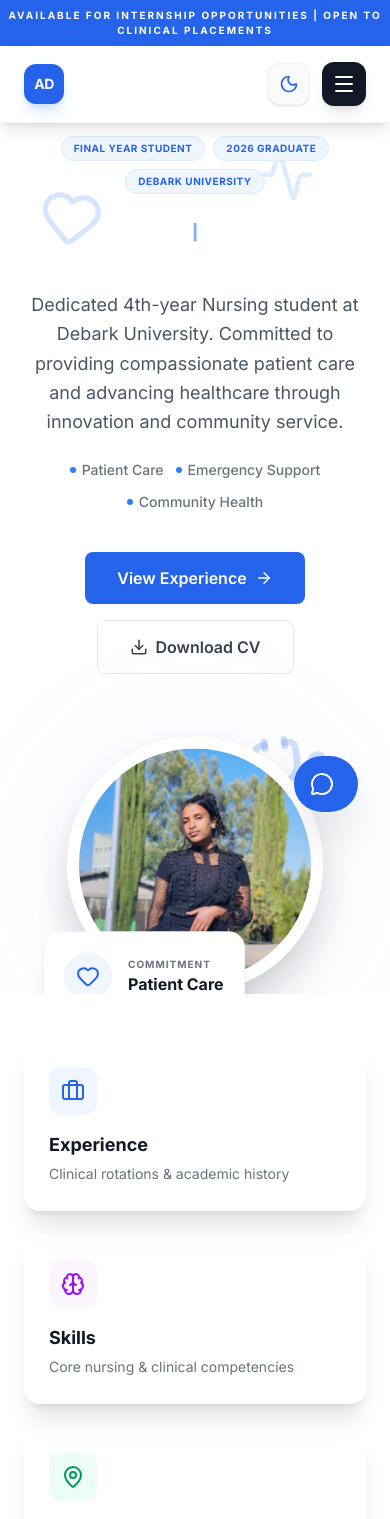
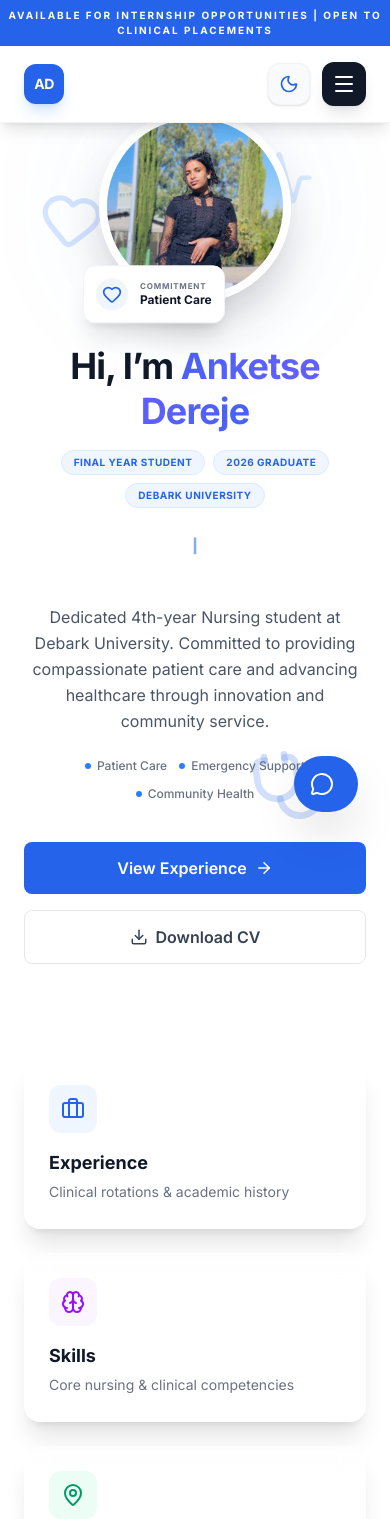
Before and after one commit to tademf/anketse-dereje-portfolio, a React (Vite) app: page / in a window 390 px wide. Shown: the top 1519 px of the page. Built offline with nearby package versions, Linux system fonts and the light colour scheme.

Commit message:
Refactor Hero component layout and styles

```diff
--- a/src/components/Hero.tsx
+++ b/src/components/Hero.tsx
@@ -1,8 +1,9 @@
 import { motion } from "motion/react";
 import { useEffect, useState } from "react";
-import { Heart, Stethoscope, Activity, Thermometer, Download, ArrowRight } from "lucide-react";
+import { Heart, Stethoscope, Activity, Download, ArrowRight } from "lucide-react";
 import { toast } from "sonner";
 import AnketseProfile from "../assets/photo_2026-03-27_16-23-43.jpg";
+
 export default function Hero() {
   const [text, setText] = useState("");
   const fullText = "Patient Care | Compassion | Clinical Skills";
@@ -26,7 +27,10 @@ export default function Hero() {
   };
 
   return (
-    <section id="home" className="relative min-h-screen flex items-center justify-center bg-white dark:bg-gray-950 transition-colors overflow-hidden">
+    <section
+      id="home"
+      className="relative min-h-screen pt-28 pb-12 lg:pt-0 lg:pb-0 flex items-center justify-center bg-white dark:bg-gray-950 transition-colors overflow-hidden"
+    >
       {/* Animated Gradient Background */}
       <div className="absolute inset-0 opacity-20 dark:opacity-10 animate-gradient bg-gradient-to-br from-blue-400 via-purple-500 to-blue-600 -z-10" />
 
@@ -55,14 +59,16 @@ export default function Hero() {
         </motion.div>
       </div>
 
-      <div className="container-custom relative z-10">
-        <div className="flex flex-col lg:flex-row items-center justify-between gap-16">
-          <div className="lg:text-left text-center lg:w-1/2">
+      <div className="container-custom relative z-10 px-4">
+        <div className="flex flex-col lg:flex-row items-center justify-between gap-10 lg:gap-16">
+
+          {/* Text Content */}
+          <div className="lg:text-left text-center lg:w-1/2 order-2 lg:order-1">
             <motion.h1
               initial={{ opacity: 0, y: 20 }}
               animate={{ opacity: 1, y: 0 }}
               transition={{ duration: 0.6, delay: 0.1 }}
-              className="text-5xl md:text-7xl font-bold text-gray-900 dark:text-white mb-4 tracking-tight leading-tight"
+              className="text-4xl md:text-6xl lg:text-7xl font-bold text-gray-900 dark:text-white mb-4 tracking-tight leading-tight"
             >
               Hi, I’m <span className="bg-clip-text text-transparent bg-gradient-to-r from-blue-600 via-indigo-500 to-blue-600 dark:from-blue-400 dark:via-indigo-300 dark:to-blue-400 animate-gradient-text">Anketse Dereje</span>
             </motion.h1>
@@ -81,7 +87,7 @@ export default function Hero() {
             </motion.div>
 
             <div className="h-10 mb-8">
-              <p className="text-xl md:text-2xl font-bold font-poppins bg-clip-text text-transparent bg-gradient-to-r from-blue-600 via-purple-500 via-pink-500 via-orange-500 to-blue-600 animate-gradient-text">
+              <p className="text-lg md:text-2xl font-bold font-poppins bg-clip-text text-transparent bg-gradient-to-r from-blue-600 via-purple-500 via-pink-500 via-orange-500 to-blue-600 animate-gradient-text">
                 {text}<span className="text-blue-600 dark:text-blue-400 animate-pulse">|</span>
               </p>
             </div>
@@ -90,7 +96,7 @@ export default function Hero() {
               initial={{ opacity: 0, y: 20 }}
               animate={{ opacity: 1, y: 0 }}
               transition={{ duration: 0.6, delay: 0.2 }}
-              className="text-lg text-gray-600 dark:text-gray-400 mb-6 max-w-xl lg:mx-0 mx-auto leading-relaxed"
+              className="text-base md:text-lg text-gray-600 dark:text-gray-400 mb-6 max-w-xl lg:mx-0 mx-auto leading-relaxed"
             >
               Dedicated 4th-year Nursing student at Debark University. Committed to providing compassionate patient care and advancing healthcare through innovation and community service.
             </motion.p>
@@ -102,7 +108,7 @@ export default function Hero() {
               className="flex flex-wrap justify-center lg:justify-start gap-3 mb-10"
             >
               {["Patient Care", "Emergency Support", "Community Health"].map((specialty) => (
-                <div key={specialty} className="flex items-center gap-1.5 text-sm font-medium text-gray-500 dark:text-gray-400">
+                <div key={specialty} className="flex items-center gap-1.5 text-xs md:text-sm font-medium text-gray-500 dark:text-gray-400">
                   <div className="w-1.5 h-1.5 rounded-full bg-blue-500" />
                   {specialty}
                 </div>
@@ -115,55 +121,53 @@ export default function Hero() {
               transition={{ duration: 0.6, delay: 0.3 }}
               className="flex flex-col sm:flex-row gap-4 justify-center lg:justify-start items-center"
             >
-              <a href="#experience" className="px-8 py-3.5 bg-blue-600 text-white rounded-lg hover:bg-blue-700 transition-all font-semibold text-base flex items-center gap-2">
+              <a href="#experience" className="w-full sm:w-auto px-8 py-3.5 bg-blue-600 text-white rounded-lg hover:bg-blue-700 transition-all font-semibold text-base flex justify-center items-center gap-2">
                 View Experience <ArrowRight size={18} />
               </a>
               <button
                 onClick={handleDownload}
-                className="px-8 py-3.5 border border-gray-200 dark:border-gray-800 text-gray-700 dark:text-gray-300 rounded-lg hover:bg-gray-50 dark:hover:bg-gray-900 transition-all font-semibold text-base flex items-center gap-2"
+                className="w-full sm:w-auto px-8 py-3.5 border border-gray-200 dark:border-gray-800 text-gray-700 dark:text-gray-300 rounded-lg hover:bg-gray-50 dark:hover:bg-gray-900 transition-all font-semibold text-base flex justify-center items-center gap-2"
               >
                 <Download size={18} /> Download CV
               </button>
             </motion.div>
           </div>
 
+          {/* Image Side */}
           <motion.div
             initial={{ opacity: 0, scale: 0.95 }}
             animate={{ opacity: 1, scale: 1 }}
             transition={{ duration: 0.8, delay: 0.2 }}
-            className="lg:w-1/2 flex justify-center lg:justify-end"
+            className="lg:w-1/2 flex justify-center lg:justify-end order-1 lg:order-2"
           >
             <div className="relative">
-              {/* Premium Image Styling */}
               <motion.div
                 animate={{ y: [0, -10, 0] }}
                 transition={{ duration: 6, repeat: Infinity, ease: "easeInOut" }}
-                className="relative w-64 h-64 md:w-80 md:h-80 lg:w-[450px] lg:h-[450px] rounded-full overflow-hidden border-[12px] border-white dark:border-gray-900 shadow-2xl"
+                className="relative w-48 h-48 sm:w-64 sm:h-64 md:w-80 md:h-80 lg:w-[450px] lg:h-[450px] rounded-full overflow-hidden border-[8px] lg:border-[12px] border-white dark:border-gray-900 shadow-2xl"
               >
                 <div className="absolute inset-0 bg-gradient-to-tr from-blue-600/20 to-transparent z-10" />
                 <img
                   src={AnketseProfile}
                   alt="Anketse Dereje"
                   className="w-full h-full object-cover"
-                  referrerPolicy="no-referrer"
+                  loading="eager"
                 />
               </motion.div>
 
-              {/* Subtle Glow Effect */}
               <div className="absolute -inset-4 bg-blue-500/10 dark:bg-blue-400/5 rounded-full blur-3xl -z-10 animate-pulse" />
 
-              {/* Floating Badge */}
               <motion.div
                 animate={{ y: [0, 5, 0] }}
                 transition={{ duration: 4, repeat: Infinity, ease: "easeInOut" }}
-                className="absolute -bottom-6 -left-6 bg-white dark:bg-gray-900 p-5 rounded-2xl shadow-xl border border-gray-100 dark:border-gray-800 flex items-center gap-4 z-20"
+                className="absolute -bottom-4 -left-4 lg:-bottom-6 lg:-left-6 bg-white dark:bg-gray-900 p-3 lg:p-5 rounded-xl lg:rounded-2xl shadow-xl border border-gray-100 dark:border-gray-800 flex items-center gap-3 lg:gap-4 z-20"
               >
-                <div className="w-12 h-12 rounded-full bg-blue-50 dark:bg-blue-900/30 flex items-center justify-center text-blue-600 dark:text-blue-400">
-                  <Heart size={24} />
+                <div className="w-8 h-8 lg:w-12 lg:h-12 rounded-full bg-blue-50 dark:bg-blue-900/30 flex items-center justify-center text-blue-600 dark:text-blue-400">
+                  <Heart size={20} className="lg:w-6 lg:h-6" />
                 </div>
                 <div>
-                  <p className="text-[10px] text-gray-500 dark:text-gray-400 font-bold uppercase tracking-widest">Commitment</p>
-                  <p className="text-base font-bold text-gray-900 dark:text-white">Patient Care</p>
+                  <p className="text-[8px] lg:text-[10px] text-gray-500 dark:text-gray-400 font-bold uppercase tracking-widest">Commitment</p>
+                  <p className="text-xs lg:text-base font-bold text-gray-900 dark:text-white">Patient Care</p>
                 </div>
               </motion.div>
             </div>
@@ -171,18 +175,18 @@ export default function Hero() {
         </div>
       </div>
 
-      {/* Scroll Indicator */}
+      {/* Scroll Indicator (Hidden on small mobile screens to save space) */}
       <motion.div
         initial={{ opacity: 0 }}
         animate={{ opacity: 1 }}
         transition={{ delay: 1, duration: 1 }}
-        className="absolute bottom-10 left-1/2 -translate-x-1/2 flex flex-col items-center gap-2"
+        className="hidden sm:flex absolute bottom-6 lg:bottom-10 left-1/2 -translate-x-1/2 flex-col items-center gap-2"
       >
-        <span className="text-[10px] font-bold uppercase tracking-[0.3em] text-gray-400 dark:text-gray-600">Scroll Down</span>
+        <span className="text-[8px] lg:text-[10px] font-bold uppercase tracking-[0.3em] text-gray-400 dark:text-gray-600">Scroll Down</span>
         <motion.div
           animate={{ y: [0, 8, 0] }}
           transition={{ duration: 2, repeat: Infinity }}
-          className="w-5 h-8 border-2 border-gray-200 dark:border-gray-800 rounded-full flex justify-center p-1"
+          className="w-4 h-7 lg:w-5 lg:h-8 border-2 border-gray-200 dark:border-gray-800 rounded-full flex justify-center p-1"
         >
           <div className="w-1 h-1 bg-blue-600 rounded-full" />
         </motion.div>
```
